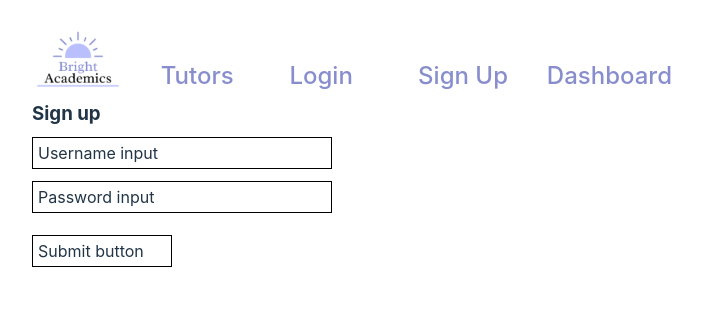
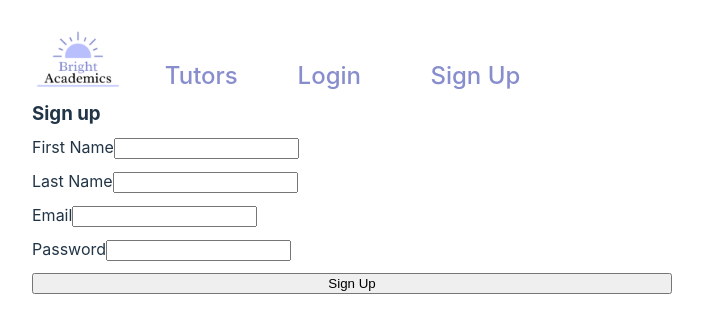
Before and after one commit to intameli/T3A2-Full-Stack-App, a React (Vite) app in the folder src/frontend-tutors/: page /signup in a window 1280 px wide. Shown: the top 332 px of the page, without its empty margins (288-991 px from the left). Built offline with nearby package versions, Linux system fonts and the light colour scheme.

Commit message:
worked on sign up and navbar

```diff
--- a/src/frontend-tutors/src/App.jsx
+++ b/src/frontend-tutors/src/App.jsx
@@ -5,16 +5,22 @@ import { Login } from "./components/Login";
 import { Profile } from "./components/Profile";
 import { SignUp } from "./components/SignUp";
 import { Dashboard } from "./components/Dashboard";
+import { useState } from "react";
 
 function App() {
+  const [user, setUser] = useState(() => {
+    return localStorage.getItem("user");
+  });
+
   return (
     <>
-      <NavBar />
+      <NavBar user={user} />
       <Routes>
         <Route path="/" element={<Tutors />} />
         <Route path="/login" element={<Login />} />
         <Route path="/signup" element={<SignUp />} />
         <Route path="/dashboard" element={<Dashboard />} />
+        <Route path="/profile" element={<Profile />} />
       </Routes>
     </>
   );
--- a/src/frontend-tutors/src/components/Login.jsx
+++ b/src/frontend-tutors/src/components/Login.jsx
@@ -2,7 +2,7 @@ export function Login() {
   return (
     <div className="login">
       <h3>Login</h3>
-      <div>Username input</div>
+      <div>Username</div>
       <div>Password input</div>
       <div>Submit button</div>
       <div>Reset Password</div>
--- a/src/frontend-tutors/src/components/NavBar.jsx
+++ b/src/frontend-tutors/src/components/NavBar.jsx
@@ -3,8 +3,9 @@ import { NavLink } from "react-router-dom";
 import { useState } from "react";
 import { FaBars } from "react-icons/fa";
 
-export function NavBar() {
+export function NavBar({ user }) {
   const [menuOpen, setMenuOpen] = useState(false);
+  console.log(user);
 
   const toggleMenu = () => {
     setMenuOpen(!menuOpen);
@@ -12,7 +13,7 @@ export function NavBar() {
   return (
     <div className="nav">
       <img src={logo} />
-      <Links />
+      <Links user={user} />
       {/* <FaBars
         size={30}
         onClick={toggleMenu}
@@ -24,20 +25,29 @@ export function NavBar() {
       /> */}
       {menuOpen && (
         <div className="menu">
-          <Links />
+          <Links user={user} />
         </div>
       )}
     </div>
   );
 }
 
-const Links = () => {
+const Links = ({ user }) => {
+  console.log(user);
   return (
     <>
       <NavLink to="/">Tutors</NavLink>
-      <NavLink to="/login">Login</NavLink>
-      <NavLink to="/signup">Sign Up</NavLink>
-      <NavLink to="/dashboard">Dashboard</NavLink>
+      {user ? (
+        <>
+          <NavLink to="/profile">Profile</NavLink>
+          <NavLink to="/dashboard">Dashboard</NavLink>
+        </>
+      ) : (
+        <>
+          <NavLink to="/login">Login</NavLink>
+          <NavLink to="/signup">Sign Up</NavLink>
+        </>
+      )}
     </>
   );
 };
--- a/src/frontend-tutors/src/components/SignUp.jsx
+++ b/src/frontend-tutors/src/components/SignUp.jsx
@@ -1,10 +1,66 @@
+import { useState } from "react";
+import { useNavigate } from "react-router-dom";
+
 export function SignUp() {
+  const [firstName, setFirstName] = useState("");
+  const [lastName, setLastName] = useState("");
+  const [email, setEmail] = useState("");
+  const [password, setPassword] = useState("");
+
+  const nav = useNavigate();
+
+  function handleSubmit(e) {
+    e.preventDefault();
+    async function signUp() {
+      const response = await fetch("http://127.0.0.1:8000/api/auth/signup", {
+        method: "POST",
+        headers: {
+          "Content-Type": "application/json",
+        },
+        body: JSON.stringify({
+          firstname: firstName,
+          lastname: lastName,
+          email: email,
+          password: password,
+        }),
+      });
+      if (!response.ok) {
+        throw new Error("Network response was not ok");
+      }
+      const data = await response.json();
+      localStorage.setItem("user", data.token);
+    }
+    signUp();
+    // nav("/dashboard");
+  }
   return (
-    <div className="login">
+    <form onSubmit={handleSubmit} className="login">
       <h3>Sign up</h3>
-      <div>Username input</div>
-      <div>Password input</div>
-      <div>Submit button</div>
-    </div>
+      <label>
+        First Name
+        <input
+          value={firstName}
+          onChange={(e) => setFirstName(e.target.value)}
+        />
+      </label>
+      <label>
+        Last Name
+        <input value={lastName} onChange={(e) => setLastName(e.target.value)} />
+      </label>
+      <label>
+        Email
+        <input value={email} onChange={(e) => setEmail(e.target.value)} />
+      </label>
+      <label>
+        Password
+        <input
+          type="password"
+          value={password}
+          onChange={(e) => setPassword(e.target.value)}
+        />
+      </label>
+
+      <button>Sign Up</button>
+    </form>
   );
 }
```
